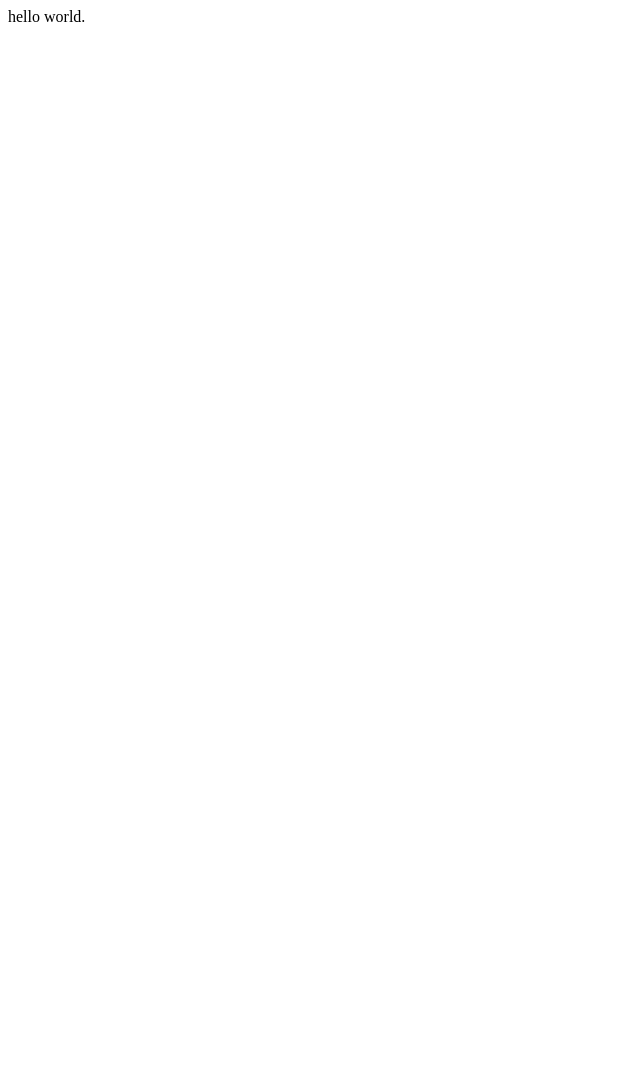
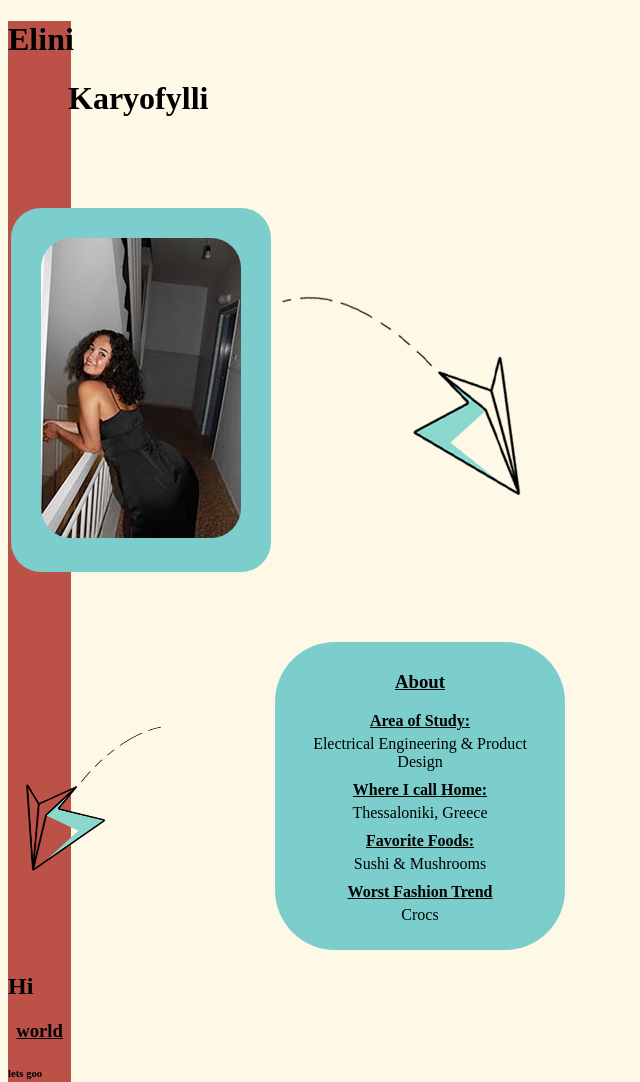
Before and after one commit to clarejachim/first-web, a plain HTML site: page index.html in a window 1280 px wide. Shown: the top 1082 px of the page, without its empty margins (0-640 px from the left). Before the commit the page ends 800 px from the top, so only its background shows below. Drawn offline with Linux system fonts and the light colour scheme.

Commit message:
first fillout of content

```diff
--- a/index.html
+++ b/index.html
@@ -1,3 +1,86 @@
-<html>
-    hello world.
+<!DOCTYPE html>
+<html lang="en">
+<head>
+    <meta charset="UTF-8">
+    <meta http-equiv="X-UA-Compatible" content="IE=edge">
+    <meta name="viewport" content="width=device-width, initial-scale=1.0">
+    <title>About Eleni Karyofylli</title>
+    <link rel="stylesheet" href="stylesheet.css">
+</head>
+<div class="flex-rectangle">
+<body>
+
+    <div class="title">
+        <h1> Elini </h1>
+        <h1 style="padding-left: 60px">Karyofylli</h1>
+    </div>
+
+    <table>
+
+        <tr>
+            <td>
+
+                <div class="frameProfilePic">
+                    <div class="imageCrop">
+                        <img src="images/profile-pic.jpg" class="roundImg" alt="profile picture">
+                    </div>
+                </div>
+              </td>
+            <td>
+                <img src="/images/paper-airplane-rotate.png" >
+
+            </td>
+        </tr>
+        <tr>
+            <td> <img src="/images/paper-airplane.png" width="150" height="200" justfiy-content="right"> </td>
+
+            <td>
+                <div class="textFrame">
+                <h3> About </h3>
+
+                <h4> Area of Study:</h4>
+                <div class="aboutInfo ">Electrical Engineering & Product Design</div>
+
+                <h4> Where I call Home: </h4>
+                <div class="aboutInfo">Thessaloniki, Greece</div>
+
+                <h4> Favorite Foods: </h4>
+                <div class="aboutInfo">Sushi & Mushrooms</div>
+
+                <h4> Worst Fashion Trend</h4>
+                <div class="aboutInfo">Crocs</p>
+
+
+                </div>
+
+                </td>
+        </tr>
+
+    </table>
+
+
+
+
+
+
+    <h2> Hi </h2>
+    <h3> world</h3>
+    <h6> lets goo</h6>
+
+    <p>
+        2018 – current: Web 3.0
+Evolution of web utilization and interactions, including alternating the web into a database
+Semantic web ( search words ), ability to understand what you are looking for
+AI, ability to use natural language for processing
+3d graphics, google maps, guides, computer games, ecommerce, geospatial context
+Connectivity, linking and following each other
+Ubiquity, ability to access on any device ( mobile phones, desktop, laptop, ect ), its everywhere!
+
+    </p>
+
+
+    <a href="https://connect.lehigh.edu/">clink link</a>
+
+</body>
+</div>
 </html>
--- /dev/null
+++ b/stylesheet.css
@@ -0,0 +1,62 @@
+
+div.title {
+    position: right;
+    padding: 50;
+}
+
+body {
+    background-color: #fef8e6
+}
+
+div.imageCrop {
+padding:30px
+
+}
+
+div.frameProfilePic {
+position: relative;
+background: #7BCECC;
+border-radius: 30px;
+margin: auto
+
+}
+img.roundImg {
+    border-radius: 30px;
+}
+
+
+.flex-rectangle{
+    width: 5%;
+    background: #bc5148;
+
+}
+.flex-rectangle:before{
+    content: "";
+    display: block;
+
+}
+
+h3 {
+    text-align:center;
+    text-decoration: underline;
+}
+
+h4 {
+    text-align: center;
+    text-decoration: underline;
+    margin-top: 10px;
+    margin-bottom: 5px;
+}
+
+.aboutInfo {
+    text-align:center;
+}
+
+div.textFrame {
+    background: #7BCECC;
+    border-radius: 60px;
+    padding-left: 30px;
+    padding-right: 30px;
+    padding-bottom: 10px;
+    padding-top: 10px;
+    }
```
Also changed, not shown: images/paper-airplane-rotate.png (added), images/paper-airplane.png (added), images/profile-pic.jpg (added), 1 other file.
